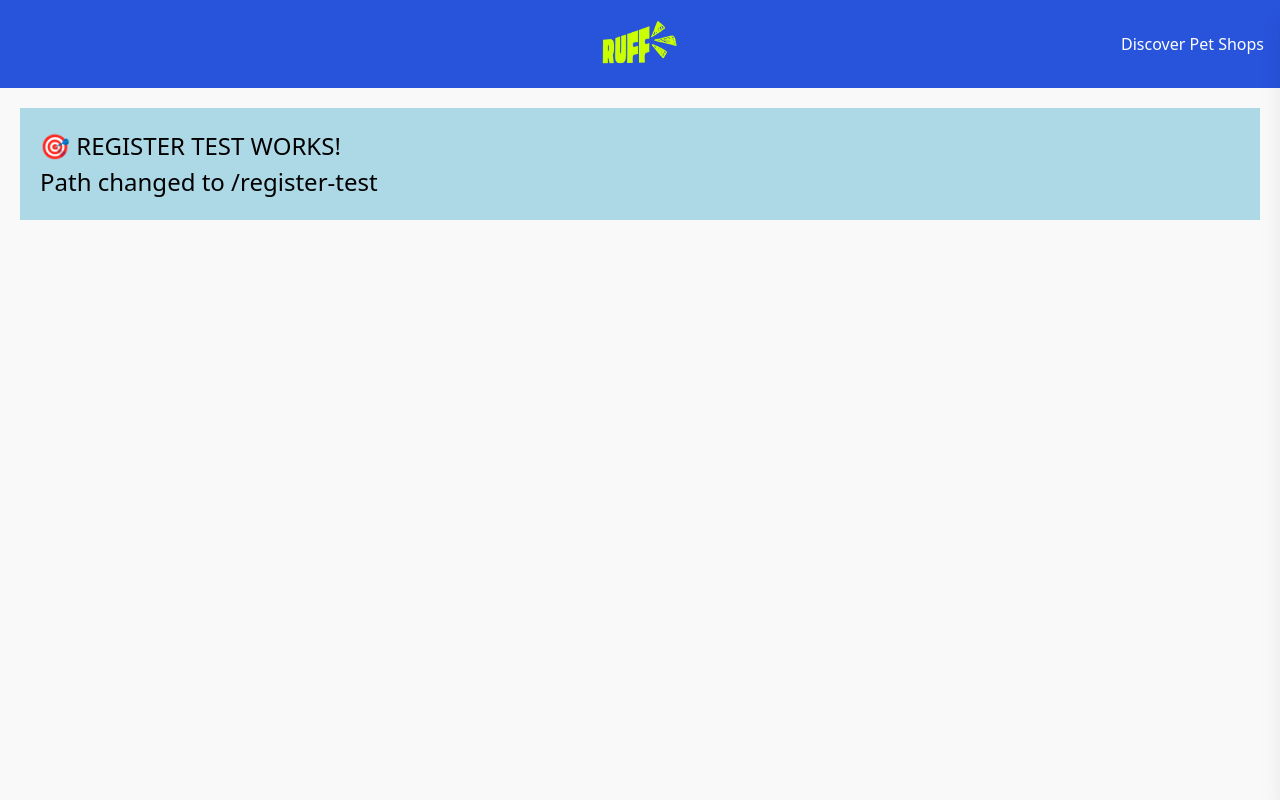
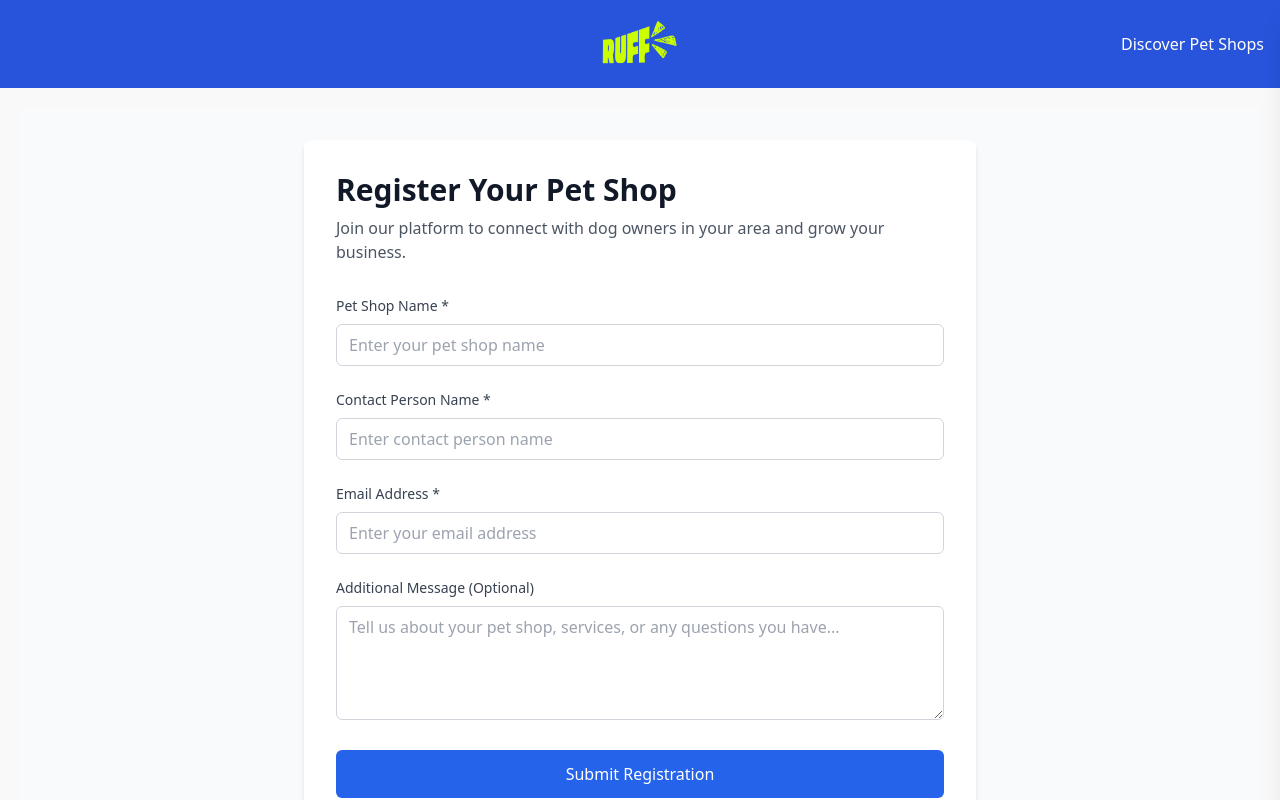
Before and after one commit to youngteckt/dog-platform, a React (Vite) app in the folder frontend/: page /register in a window 1280 px wide. Shown: the top 800 px of the page. Built offline with nearby package versions, Linux system fonts and the light colour scheme; no server answers.

Commit message:
feat: Restore full RegisterPetShopPage with complete registration form

```diff
--- a/frontend/src/App.jsx
+++ b/frontend/src/App.jsx
@@ -1,19 +1,10 @@
 import React from 'react';
 import { BrowserRouter as Router, Route, Routes } from 'react-router-dom';
 import Header from './components/Header';
-
-// Simple test components for other routes (keep these working)
-const TestHomePage = () => <div style={{padding: '20px', backgroundColor: 'lightgreen'}}>✅ HOME PAGE WORKS</div>;
-const TestFiltersPage = () => <div style={{padding: '20px', backgroundColor: 'lightyellow'}}>✅ FILTERS PAGE WORKS</div>;
-const TestLoginPage = () => <div style={{padding: '20px', backgroundColor: 'lightcoral'}}>✅ LOGIN PAGE WORKS</div>;
-
-// Test with different path to isolate routing issue
-const InlineRegisterPage = () => (
-  <div style={{padding: '20px', backgroundColor: 'lightblue', fontSize: '24px'}}>
-    🎯 REGISTER TEST WORKS!<br/>
-    Path changed to /register-test
-  </div>
-);
+import RegisterPetShopPage from './pages/RegisterPetShopPage';
+import HomePage from './pages/HomePage';
+import FiltersPage from './pages/FiltersPage';
+import LoginPage from './pages/LoginPage';
 
 function App() {
   return (
@@ -30,11 +21,10 @@ function App() {
         zIndex: '1'
       }}>
         <Routes>
-          <Route path="/" element={<TestHomePage />} />
-          <Route path="/filters" element={<TestFiltersPage />} />
-          <Route path="/login" element={<TestLoginPage />} />
-          <Route path="/register" element={<InlineRegisterPage />} />
-          <Route path="/register-test" element={<InlineRegisterPage />} />
+          <Route path="/" element={<HomePage />} />
+          <Route path="/filters" element={<FiltersPage />} />
+          <Route path="/login" element={<LoginPage />} />
+          <Route path="/register" element={<RegisterPetShopPage />} />
         </Routes>
       </main>
     </Router>
--- a/frontend/src/pages/RegisterPetShopPage.jsx
+++ b/frontend/src/pages/RegisterPetShopPage.jsx
@@ -1,7 +1,157 @@
-import React from 'react';
+import React, { useState } from 'react';
 
 const RegisterPetShopPage = () => {
-  return <div>SIMPLE TEST</div>;
+  const [formData, setFormData] = useState({
+    shopName: '',
+    contactName: '',
+    email: '',
+    message: ''
+  });
+  const [isSubmitting, setIsSubmitting] = useState(false);
+  const [submitStatus, setSubmitStatus] = useState(null);
+
+  const handleChange = (e) => {
+    setFormData({
+      ...formData,
+      [e.target.name]: e.target.value
+    });
+  };
+
+  const handleSubmit = async (e) => {
+    e.preventDefault();
+    setIsSubmitting(true);
+    setSubmitStatus(null);
+
+    try {
+      const response = await fetch('/api/registrations', {
+        method: 'POST',
+        headers: {
+          'Content-Type': 'application/json',
+        },
+        body: JSON.stringify(formData),
+      });
+
+      if (response.ok) {
+        setSubmitStatus('success');
+        setFormData({ shopName: '', contactName: '', email: '', message: '' });
+      } else {
+        setSubmitStatus('error');
+      }
+    } catch (error) {
+      console.error('Error submitting form:', error);
+      setSubmitStatus('error');
+    } finally {
+      setIsSubmitting(false);
+    }
+  };
+
+  return (
+    <div className="min-h-screen bg-gray-50 py-8 px-4">
+      <div className="max-w-2xl mx-auto">
+        <div className="bg-white rounded-lg shadow-md p-8">
+          <h1 className="text-3xl font-bold text-gray-900 mb-2">Register Your Pet Shop</h1>
+          <p className="text-gray-600 mb-8">
+            Join our platform to connect with dog owners in your area and grow your business.
+          </p>
+
+          {submitStatus === 'success' && (
+            <div className="mb-6 p-4 bg-green-100 border border-green-400 text-green-700 rounded">
+              Thank you! Your registration has been submitted successfully. We'll be in touch soon.
+            </div>
+          )}
+
+          {submitStatus === 'error' && (
+            <div className="mb-6 p-4 bg-red-100 border border-red-400 text-red-700 rounded">
+              Sorry, there was an error submitting your registration. Please try again.
+            </div>
+          )}
+
+          <form onSubmit={handleSubmit} className="space-y-6">
+            <div>
+              <label htmlFor="shopName" className="block text-sm font-medium text-gray-700 mb-2">
+                Pet Shop Name *
+              </label>
+              <input
+                type="text"
+                id="shopName"
+                name="shopName"
+                value={formData.shopName}
+                onChange={handleChange}
+                required
+                className="w-full px-3 py-2 border border-gray-300 rounded-md focus:outline-none focus:ring-2 focus:ring-blue-500 focus:border-transparent"
+                placeholder="Enter your pet shop name"
+              />
+            </div>
+
+            <div>
+              <label htmlFor="contactName" className="block text-sm font-medium text-gray-700 mb-2">
+                Contact Person Name *
+              </label>
+              <input
+                type="text"
+                id="contactName"
+                name="contactName"
+                value={formData.contactName}
+                onChange={handleChange}
+                required
+                className="w-full px-3 py-2 border border-gray-300 rounded-md focus:outline-none focus:ring-2 focus:ring-blue-500 focus:border-transparent"
+                placeholder="Enter contact person name"
+              />
+            </div>
+
+            <div>
+              <label htmlFor="email" className="block text-sm font-medium text-gray-700 mb-2">
+                Email Address *
+              </label>
+              <input
+                type="email"
+                id="email"
+                name="email"
+                value={formData.email}
+                onChange={handleChange}
+                required
+                className="w-full px-3 py-2 border border-gray-300 rounded-md focus:outline-none focus:ring-2 focus:ring-blue-500 focus:border-transparent"
+                placeholder="Enter your email address"
+              />
+            </div>
+
+            <div>
+              <label htmlFor="message" className="block text-sm font-medium text-gray-700 mb-2">
+                Additional Message (Optional)
+              </label>
+              <textarea
+                id="message"
+                name="message"
+                value={formData.message}
+                onChange={handleChange}
+                rows={4}
+                className="w-full px-3 py-2 border border-gray-300 rounded-md focus:outline-none focus:ring-2 focus:ring-blue-500 focus:border-transparent"
+                placeholder="Tell us about your pet shop, services, or any questions you have..."
+              />
+            </div>
+
+            <button
+              type="submit"
+              disabled={isSubmitting}
+              className="w-full bg-blue-600 text-white py-3 px-4 rounded-md hover:bg-blue-700 focus:outline-none focus:ring-2 focus:ring-blue-500 focus:ring-offset-2 disabled:opacity-50 disabled:cursor-not-allowed transition-colors"
+            >
+              {isSubmitting ? 'Submitting...' : 'Submit Registration'}
+            </button>
+          </form>
+
+          <div className="mt-8 p-4 bg-blue-50 rounded-md">
+            <h3 className="font-semibold text-blue-900 mb-2">What happens next?</h3>
+            <ul className="text-sm text-blue-800 space-y-1">
+              <li>• We'll review your registration within 1-2 business days</li>
+              <li>• Our team will contact you to discuss partnership details</li>
+              <li>• Once approved, you'll get access to our platform features</li>
+              <li>• Start connecting with dog owners in your area!</li>
+            </ul>
+          </div>
+        </div>
+      </div>
+    </div>
+  );
 };
 
 export default RegisterPetShopPage;
```
